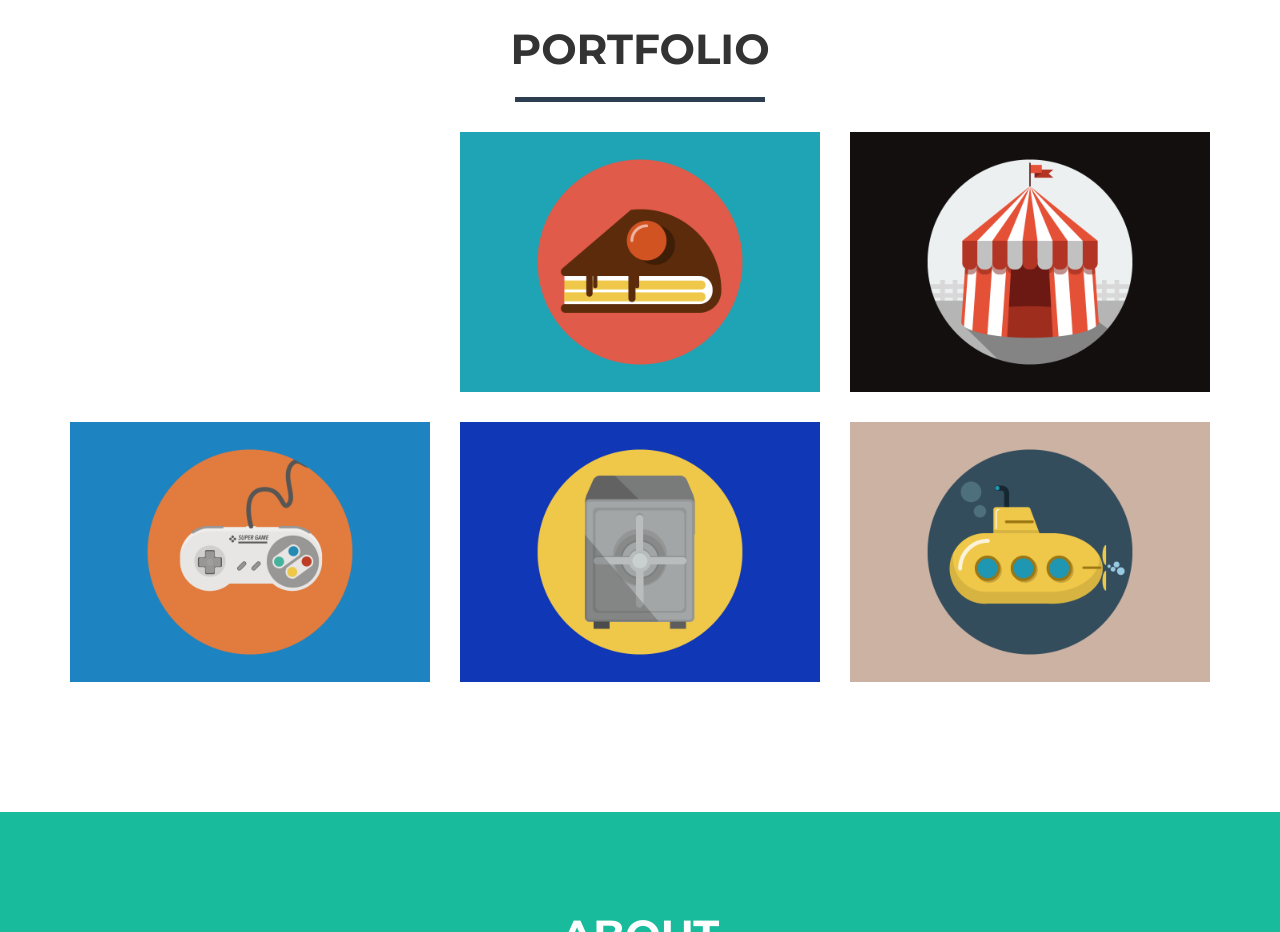
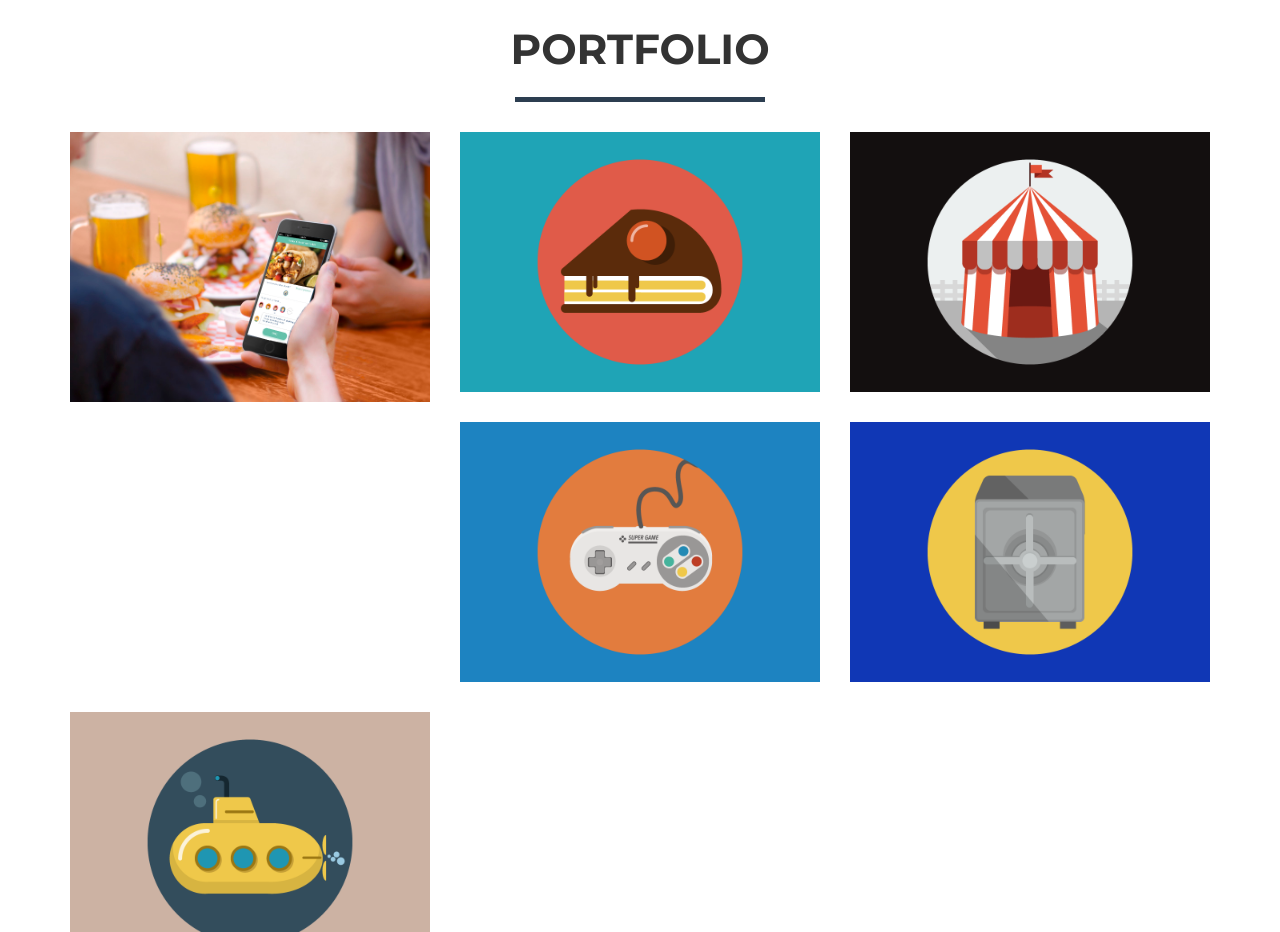
Before and after one commit to maheshostwal/maheshostwal.github.io, a website: page startbootstrap-freelancer-gh-pages/index copy.html in a window 1280 px wide. Shown: the part 840-1772 px from the top of the page. Drawn offline with nearby package versions, Linux system fonts and the light colour scheme.

Commit message:
Image change

```diff
--- a/startbootstrap-freelancer-gh-pages/index copy.html
+++ b/startbootstrap-freelancer-gh-pages/index copy.html
@@ -99,7 +99,7 @@
                                 <i class="fa fa-search-plus fa-3x"></i>
                             </div>
                         </div>
-                        <img src="/Users/apple/Documents/HCI-Masters/2nd Sem/Portfolio Website/potluck1.png" class="img-responsive" alt="">
+                        <img src="img/portfolio/PotluckApp.jpg" class="img-responsive" alt="">
                     </a>
                 </div>
                 <div class="col-sm-4 portfolio-item">
```
